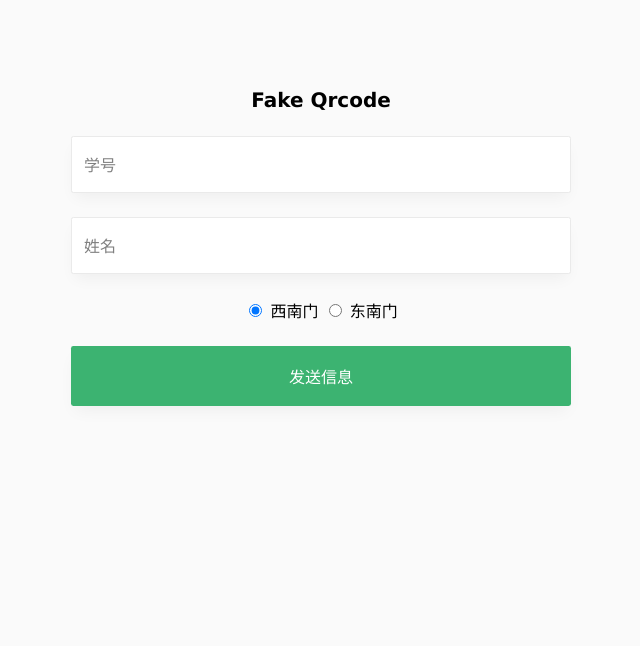
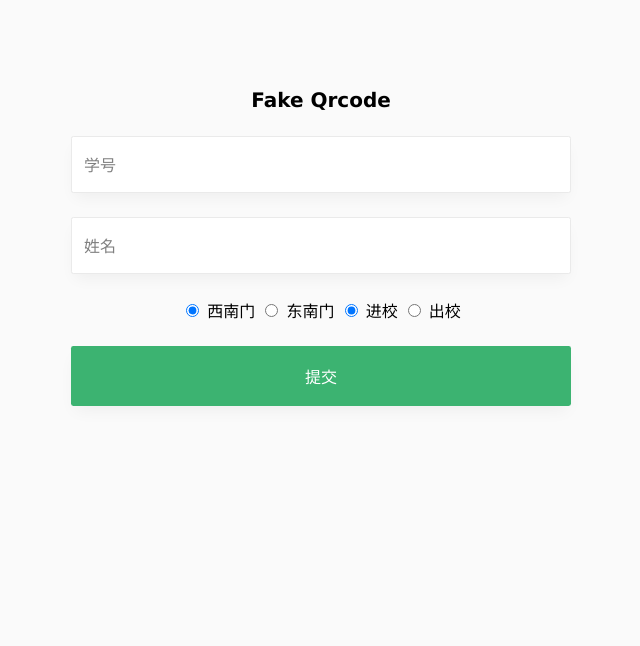
Before and after one commit to xzltc/fake_qrcode, a Flask app: page /raw in a window 1280 px wide. Shown: the top 646 px of the page, without its empty margins (319-959 px from the left). Run offline with Flask 2, Linux system fonts and the light colour scheme.

Commit message:
add code type

```diff
--- a/server.py
+++ b/server.py
@@ -21,16 +21,18 @@ def raw():
 
 @app.route("/submit", methods=['POST', 'GET'])
 def submit():
+    # 获取表单信息
     s_id = request.form.get('studentID')
     s_name = request.form.get('studentName')
     door = request.form.get('door')
+    code_type = request.form.get('codeType')
     print(s_name, s_id, door)
-
+    # 日志记录
     filehandle = open("log.txt", "a")
     filehandle.write('ID:{} --- Name: {} --- Door: {} \n'.format(s_id, s_name, door))
     filehandle.close()
-
-    student = {'id': s_id, 'name': s_name, 'door': door}
+    # 模板渲染
+    student = {'id': s_id, 'name': s_name, 'door': door, 'codeType': code_type}
     return render_template('index.html', s=student)
 
 
--- a/static/index/css/style.css
+++ b/static/index/css/style.css
@@ -1,4 +1,5 @@
 @import url("https://fonts.googleapis.com/css?family=Lato:400,700");
+
 :root {
     --base-vertical-rhythm: 1.5rem;
     --base-transition: 600ms cubic-bezier(0.22, 1, 0.19, 1);
@@ -50,6 +51,7 @@ section {
     width: 100%;
     max-width: 500px;
 }
+
 section > * + * {
     margin-top: var(--base-vertical-rhythm);
 }
@@ -61,6 +63,7 @@ section > * + * {
     width: 100%;
     border-radius: var(--input-border-radius);
 }
+
 .form-group + * {
     margin-top: var(--base-vertical-rhythm);
 }
@@ -82,23 +85,25 @@ label {
     transition: opacity var(--base-transition), transform var(--base-transition);
     transition: opacity var(--base-transition), transform var(--base-transition), -webkit-transform var(--base-transition);
 }
+
 .form-group:focus-within label {
     opacity: 1;
     -webkit-transform: translateY(0);
     transform: translateY(0);
 }
+
 label .error {
     color: var(--input-error-color);
     opacity: 0;
     transition: opacity var(--base-transition);
 }
+
 label .error:before {
     content: ' - ';
 }
 
 input[type="text"],
 input[type="email"] {
-  -webkit-appearance: none;
     padding: calc(var(--input-padding) * 1.5) var(--input-padding);
     font-family: var(--form-font-family);
     font-size: 1rem;
@@ -111,6 +116,7 @@ input[type="email"] {
     box-shadow: rgba(0, 0, 0, 0.05) 0 0.5rem 1rem -0.25rem;
     transition: border-color var(--base-transition), box-shadow var(--base-transition), transition var(--base-transition);
 }
+
 input[type="text"]::-webkit-input-placeholder,
 input[type="email"]::-webkit-input-placeholder {
     color: var(--input-placeholder-color);
@@ -119,6 +125,7 @@ input[type="email"]::-webkit-input-placeholder {
     transition: color var(--base-transition), transform var(--base-transition), -webkit-transform var(--base-transition);
     transition-delay: 200ms;
 }
+
 input[type="text"]:-ms-input-placeholder,
 input[type="email"]:-ms-input-placeholder {
     color: var(--input-placeholder-color);
@@ -127,6 +134,7 @@ input[type="email"]:-ms-input-placeholder {
     transition: color var(--base-transition), transform var(--base-transition), -webkit-transform var(--base-transition);
     transition-delay: 200ms;
 }
+
 input[type="text"]::-ms-input-placeholder,
 input[type="email"]::-ms-input-placeholder {
     color: var(--input-placeholder-color);
@@ -135,6 +143,7 @@ input[type="email"]::-ms-input-placeholder {
     transition: color var(--base-transition), transform var(--base-transition), -webkit-transform var(--base-transition);
     transition-delay: 200ms;
 }
+
 input[type="text"]::placeholder,
 input[type="email"]::placeholder {
     color: var(--input-placeholder-color);
@@ -143,11 +152,13 @@ input[type="email"]::placeholder {
     transition: color var(--base-transition), transform var(--base-transition), -webkit-transform var(--base-transition);
     transition-delay: 200ms;
 }
+
 input[type="text"]:focus,
 input[type="email"]:focus {
     border-color: var(--input-border-focus-color);
     box-shadow: none;
 }
+
 input[type="text"]:focus::-webkit-input-placeholder,
 input[type="email"]:focus::-webkit-input-placeholder {
     color: transparent;
@@ -156,6 +167,7 @@ input[type="email"]:focus::-webkit-input-placeholder {
     transition-duration: 0ms;
     transition-delay: 0ms;
 }
+
 input[type="text"]:focus:-ms-input-placeholder,
 input[type="email"]:focus:-ms-input-placeholder {
     color: transparent;
@@ -163,6 +175,7 @@ input[type="email"]:focus:-ms-input-placeholder {
     transition-duration: 0ms;
     transition-delay: 0ms;
 }
+
 input[type="text"]:focus::-ms-input-placeholder,
 input[type="email"]:focus::-ms-input-placeholder {
     color: transparent;
@@ -170,6 +183,7 @@ input[type="email"]:focus::-ms-input-placeholder {
     transition-duration: 0ms;
     transition-delay: 0ms;
 }
+
 input[type="text"]:focus::placeholder,
 input[type="email"]:focus::placeholder {
     color: transparent;
@@ -178,26 +192,31 @@ input[type="email"]:focus::placeholder {
     transition-duration: 0ms;
     transition-delay: 0ms;
 }
+
 input[type="text"]:focus, input[type="text"]:not(:placeholder-shown),
 input[type="email"]:focus,
 input[type="email"]:not(:placeholder-shown) {
     padding: calc(var(--input-padding) * 2) var(--input-padding) var(--input-padding);
 }
+
 input[type="text"]:not(:placeholder-shown):invalid:not(:focus),
 input[type="email"]:not(:placeholder-shown):invalid:not(:focus) {
     color: var(--input-error-color);
     border-color: var(--input-error-color);
 }
+
 input[type="text"]:not(:placeholder-shown):invalid:not(:focus) + label .error,
 input[type="email"]:not(:placeholder-shown):invalid:not(:focus) + label .error {
     opacity: 1;
 }
+
 input[type="text"]:not(:placeholder-shown) + label,
 input[type="email"]:not(:placeholder-shown) + label {
     opacity: 1;
     -webkit-transform: translateY(0);
     transform: translateY(0);
 }
+
 input[type="text"]:-webkit-autofill + label,
 input[type="email"]:-webkit-autofill + label {
     opacity: 1;
@@ -215,6 +234,7 @@ button {
     box-shadow: rgba(0, 0, 0, 0.05) 0 0.5rem 1rem -0.25rem;
     transition: background-color var(--base-transition), box-shadow var(--base-transition), transition var(--base-transition);
 }
+
 button:hover, button:focus {
     cursor: pointer;
     outline: none;
@@ -223,6 +243,7 @@ button:hover, button:focus {
     -webkit-transform: translateY(1px);
     transform: translateY(1px);
 }
+
 button:active {
     -webkit-transform: translateY(2px);
     transform: translateY(2px);
--- a/templates/index.html
+++ b/templates/index.html
@@ -119,7 +119,7 @@
     <p class='smjg'>扫码成功</p>
     <!--        <p class='smqk'>您当前扫码时间：2021-01-10 11:25:46</p>-->
     <p class='smqk'></p>
-    <p class='smqk'>您当前扫码位置：校{{s.door}}_进校通道_1</p>
+    <p class='smqk'>您当前扫码位置：校{{s.door}}_{{s.codeType}}通道_1</p>
 </div>
 <!--<div id="jlfw">离测距点距离：79米</div>-->
 <div id="jlfw"></div>
--- a/templates/ready.html
+++ b/templates/ready.html
@@ -54,9 +54,13 @@
             <span class="radio">西南门</span>
             <input class="radio" type="radio" name="door" value="东南门"/>
             <span class="radio">东南门</span>
+            <input class="radio" type="radio" name="codeType" value="进校" checked/>
+            <span class="radio">进校</span>
+            <input class="radio" type="radio" name="codeType" value="出校"/>
+            <span class="radio">出校</span>
         </div>
         <div class="form-group">
-            <button id="basic-form-submit" type="submit">发送信息</button>
+            <button id="basic-form-submit" type="submit">提交</button>
         </div>
 
     </form>
```
Also changed, not shown: README.md. Lines whose indentation alone changed are shown as unchanged.
